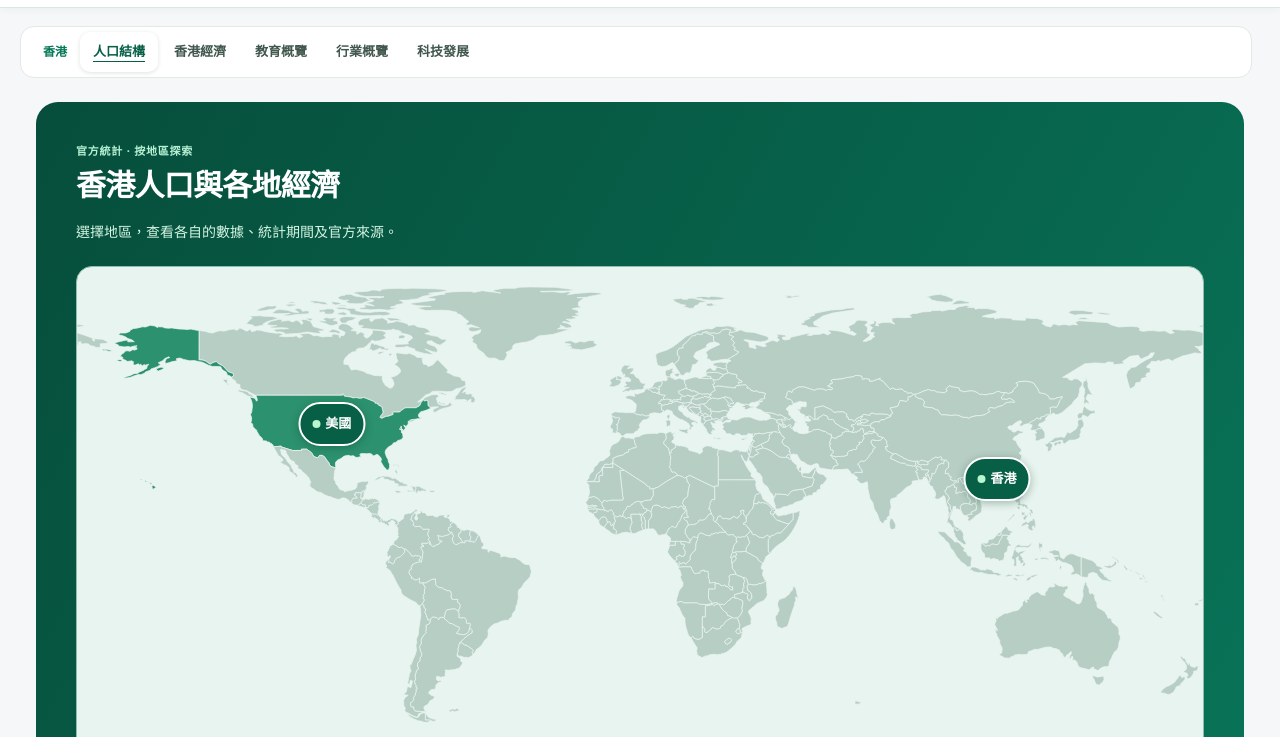
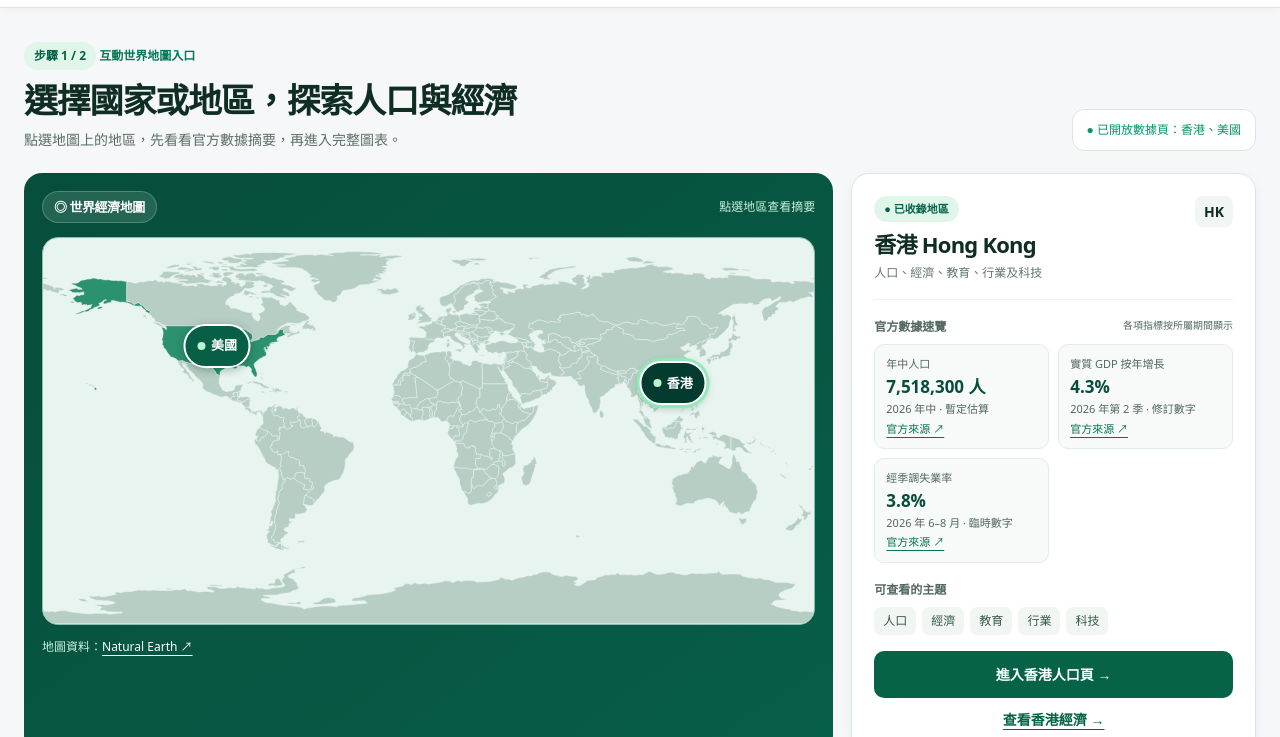
Before and after one commit to lok274/hk-population-viewer, a plain HTML site: page dist/index.html in a window 1280 px wide. Shown: the part 63-800 px from the top of the page. Drawn offline with Linux system fonts and the light colour scheme.

Commit message:
Create map landing page with region previews

```diff
--- a/dist/index.html
+++ b/dist/index.html
@@ -3,24 +3,24 @@
 <head>
   <meta charset="utf-8">
   <meta name="viewport" content="width=device-width, initial-scale=1">
-  <meta name="theme-color" content="#effaf6">
-  <meta name="description" content="用不同圖表看清香港人口與經濟變化。保留數據期間、單位、狀態及官方來源。">
-  <title>香港人口與經濟｜用圖表看清變化</title>
+  <meta name="theme-color" content="#f5f7f9">
+  <meta name="description" content="選擇地區，探索官方人口及經濟數據。">
+  <title>各地人口與經濟｜世界地圖</title>
+  <script>function redirectLegacy(){const h=location.hash;if(['#total','#age','#sex','#residents','#top'].includes(h))location.replace('./hk-population.html'+h);else if(['#economy','#inflation','#unemployment','#earnings','#trade'].includes(h))location.replace('./hk-economy.html'+h)}redirectLegacy();window.addEventListener('hashchange',redirectLegacy);</script>
   <link rel="stylesheet" href="./styles.css?v=20261022-tech-nav">
-  <link rel="stylesheet" href="./dashboard-ui.css">
-  <script>if (['#economy', '#inflation', '#unemployment', '#earnings', '#trade'].includes(location.hash)) location.replace('./hk-economy.html' + location.hash);</script>
-  <script type="module" src="./app.js?v=separate-economies"></script>
   <link rel="stylesheet" href="./site-navigation.css?v=20261127-map">
-  <script defer src="./site-navigation.js?v=20261127-map"></script>
+  <link rel="stylesheet" href="./landing.css?v=20261127">
+  <script defer src="./site-navigation.js?v=20261127-landing"></script>
+  <script type="module" src="./landing.js?v=20261127"></script>
 </head>
-<body class="home-dashboard" data-region="hub">
+<body class="landing-page" data-region="hub">
   <a class="skip-link" href="#main">跳至主要內容</a>
   <header class="global-header">
     <div class="global-header-inner">
       <a class="global-brand" href="./index.html#world-economies"><span class="global-brand-mark" aria-hidden="true">▥</span><span>各地人口與經濟<small>官方統計圖表總覽</small></span></a>
       <nav class="global-regions" aria-label="國家與地區">
         <a href="./index.html#world-economies" aria-current="page">各地總覽</a>
-        <span data-region-links><a href="./index.html#total">香港</a><a href="./us-economy.html">美國</a></span>
+        <span data-region-links><a href="./hk-population.html#total">香港</a><a href="./us-economy.html">美國</a></span>
       </nav>
       <button class="search-trigger" type="button" data-open-search hidden>搜尋<span class="search-label">地區或主題</span></button>
     </div>
@@ -32,45 +32,38 @@
     <p data-search-status role="status"></p>
     <ul data-search-results></ul>
   </dialog>
-  <nav class="hk-module-nav" aria-label="香港主題"><span>香港</span><a href="./index.html#total" aria-current="page">人口結構</a><a href="./hk-economy.html">香港經濟</a><a href="./education.html">教育概覽</a><a href="./industry.html">行業概覽</a><a href="./technology.html">科技發展</a></nav>
-  <main id="main">
-    <section class="economy-directory" id="world-economies" aria-labelledby="world-economies-title">
-      <p class="section-kicker">官方統計 · 按地區探索</p>
-      <h1 id="world-economies-title">香港人口與各地經濟</h1>
-      <p>選擇地區，查看各自的數據、統計期間及官方來源。</p>
-      <div class="world-map" data-world-map hidden></div>
-      <p class="world-map-source">地圖資料：<a href="https://www.naturalearthdata.com/downloads/110m-cultural-vectors/">Natural Earth ↗</a> · 點選已上線的地區，或使用下方地區卡片。</p>
+  <main id="main" tabindex="-1">
+    <section id="world-economies" aria-labelledby="landing-title">
+      <div class="landing-heading">
+        <div><p class="landing-kicker"><span>步驟 1 / 2</span> 互動世界地圖入口</p>
+          <h1 id="landing-title">選擇國家或地區，探索人口與經濟</h1>
+          <p>點選地圖上的地區，先看看官方數據摘要，再進入完整圖表。</p></div>
+        <p class="landing-legend"><span aria-hidden="true">●</span> <span data-region-legend>已開放數據頁：香港、美國</span></p>
+      </div>
+      <div class="landing-layout">
+        <section class="map-stage" aria-labelledby="map-title">
+          <div class="map-toolbar"><h2 id="map-title">◎ 世界經濟地圖</h2><span>點選地區查看摘要</span></div>
+          <p class="map-status" data-map-status>正在載入地圖；你亦可使用下方地區卡片。</p>
+          <div class="world-map" data-world-map hidden></div>
+          <p class="map-credit">地圖資料：<a href="https://www.naturalearthdata.com/downloads/110m-cultural-vectors/">Natural Earth ↗</a></p>
+        </section>
+        <aside class="region-preview" aria-labelledby="preview-title" data-region-preview>
+          <div class="preview-top"><div><p class="preview-badge">● 已收錄地區</p><h2 id="preview-title" aria-live="polite">香港 Hong Kong</h2><p id="preview-description">人口、經濟、教育、行業及科技</p></div><span id="preview-code">HK</span></div>
+          <p class="preview-caption">官方數據速覽 <small>各項指標按所屬期間顯示</small></p>
+          <div class="preview-metrics" id="preview-metrics"><p>正在載入數據…</p></div>
+          <p class="preview-caption">可查看的主題</p><div class="preview-topics" id="preview-topics"></div>
+          <a class="preview-enter" id="preview-enter" href="./hk-population.html#total">進入香港人口頁 →</a>
+          <a class="preview-secondary" id="preview-secondary" href="./hk-economy.html">查看香港經濟 →</a>
+        </aside>
+      </div>
+      <div class="quick-header"><h2>已收錄地區</h2><p>亦可直接進入資料頁</p></div>
       <div class="economy-links" data-region-cards>
-        <a href="./index.html#total"><strong>香港 Hong Kong</strong><span>人口、經濟、教育、行業及科技</span><span aria-hidden="true">查看香港 →</span></a>
-        <a href="./us-economy.html"><strong>美國 United States</strong><span>十個主題的全國經濟數據</span><span aria-hidden="true">查看美國 →</span></a>
+        <a href="./hk-population.html#total"><strong>香港 Hong Kong</strong><span>人口、經濟、教育、行業及科技</span><span>查看香港 →</span></a>
+        <a href="./us-economy.html"><strong>美國 United States</strong><span>十個主題的全國經濟數據</span><span>查看美國 →</span></a>
       </div>
+      <noscript><p>地圖摘要需要 JavaScript；可使用上面的地區卡片進入資料頁。</p></noscript>
     </section>
-    <nav class="page-chapters" aria-label="人口章節"><span>香港人口</span><a href="#total">總人口</a><a href="#age">年齡</a><a href="#sex">性別</a><a href="#residents">居民類別</a></nav>
-    <section class="hero" id="top" aria-labelledby="page-title">
-      <div class="hero-copy"><p class="eyebrow"><span class="live-dot" aria-hidden="true"></span>全港 · 年中人口</p><h2 id="page-title">香港人口結構<br><span>用圖表看清變化</span></h2><p class="hero-intro">從人口規模、年齡和性別認識香港。<br class="desktop-break">每項數字保留年份、單位及官方來源。</p></div>
-      <div class="hero-stat" id="latest-total" aria-live="polite"><p class="hero-stat-label">年中總人口</p><p class="hero-number">載入中…</p></div>
-      <div class="hero-foot"><p id="latest-change">正在整理數據…</p><p>年齡及性別分項截至 2025 年</p></div>
-    </section>
-    <div class="intro-strip"><span class="intro-icon" aria-hidden="true">i</span><p>各圖使用各自有資料的年份。2026 年沒有年齡及性別分項；圖表下方可查看詳細數字、狀態與來源。</p></div>
-    <section class="dashboard-section" id="total" aria-labelledby="total-title">
-      <div class="section-heading"><div><p class="section-kicker">01 / 人口規模</p><h2 id="total-title">年中總人口趨勢 <span class="chart-tag">折線與數值卡</span></h2><p class="section-lead">來源列載的 4 個年份，保留真實時間間距。</p></div><p class="section-note">單位 · 人<br>縱軸未由零開始</p></div>
-      <div class="chart-panel" id="total-chart" aria-live="polite"><p class="loading">載入圖表…</p></div>
-    </section>
-    <section class="dashboard-section" id="age" aria-labelledby="age-title">
-      <div class="section-heading"><div><p class="section-kicker">02 / 年齡組成</p><h2 id="age-title">人口年齡分布 <span class="chart-tag blue">分組直條圖</span></h2><p class="section-lead">比較 2020、2024、2025 年各年齡組別佔比。</p></div><p class="section-note">單位 · 人及 %<br>四組共用 0–50% 刻度</p></div>
-      <div id="age-chart" aria-live="polite"><p class="loading">載入圖表…</p></div>
-    </section>
-    <section class="dashboard-section" id="sex" aria-labelledby="sex-title">
-      <div class="section-heading"><div><p class="section-kicker">03 / 性別組成</p><h2 id="sex-title">人口性別分布 <span class="chart-tag pink">環形圖</span></h2><p class="section-lead">按所選年份查看女性及男性的數量和比例。</p></div><div class="year-control"><label for="sex-year">資料年份</label><select id="sex-year"></select></div></div>
-      <div id="sex-chart" aria-live="polite"><p class="loading">載入圖表…</p></div>
-    </section>
-    <section class="dashboard-section" id="residents" aria-labelledby="residents-title">
-      <div class="section-heading"><div><p class="section-kicker">04 / 居民類別</p><h2 id="residents-title">常住居民與流動居民 <span class="chart-tag">半圓比例圖</span></h2><p class="section-lead">按同年總人口計算，對照兩類居民的結構。</p></div><p class="section-note">單位 · 人及 %<br>2025 · 2026 年中</p></div>
-      <div id="residents-chart" aria-live="polite"><p class="loading">載入圖表…</p></div>
-    </section>
-    <section class="method-note" aria-labelledby="method-title"><span class="method-symbol" aria-hidden="true">▥</span><div><h2 id="method-title">讀圖與數據說明</h2><p>各圖按所列年份及來源顯示，並非即時統計。人口原始單位為千人，圖中換算為人；比例按對應年份總人口計算。不同指標的統計期間、單位及比較基準各自獨立。展開各圖「詳細數據與來源」，可查看每項觀測的資料狀態和官方連結。</p></div></section>
-    <div class="page-end"><span><i class="live-dot" aria-hidden="true"></i> 全香港 · 按來源實際期間顯示</span><a href="#top">回到頁首 ↑</a></div>
   </main>
-  <footer class="site-footer"><div><strong>香港人口與經濟數據概覽</strong><p>以政府統計處來源認識香港的變化。</p></div><a href="https://www.censtatd.gov.hk/" target="_blank" rel="noreferrer">政府統計處 C&SD ↗</a></footer>
+  <footer class="landing-footer">各地人口與經濟 · 按官方來源的實際期間顯示</footer>
 </body>
 </html>
--- /dev/null
+++ b/dist/landing.css
@@ -0,0 +1,46 @@
+.landing-page { background: #f5f7f9; color: #102d24; }
+.landing-page main { max-width: 1280px; padding: 34px 24px 0; }
+.landing-heading { display: flex; justify-content: space-between; align-items: end; gap: 20px; margin-bottom: 22px; }
+.landing-heading h1 { font-size: clamp(24px, 2vw + 14px, 34px); color: #102d24; margin: 0 0 6px; }
+.landing-heading p { margin: 0; color: #5b6e65; }
+.landing-kicker { color: #047857 !important; font-size: 12px; font-weight: 700; margin-bottom: 8px !important; }
+.landing-kicker span, .preview-badge { display: inline-block; border-radius: 999px; background: #e0f6e9; color: #066348; padding: 4px 10px; font-weight: 700; }
+.landing-legend { padding: 10px 14px; border: 1px solid #dce7e1; border-radius: 12px; background: white; white-space: nowrap; font-size: 12px; }
+.landing-legend span { color: #059669; }
+.landing-layout { display: grid; grid-template-columns: minmax(0, 2fr) minmax(290px, 1fr); align-items: stretch; gap: 18px; }
+.map-stage { border-radius: 18px; padding: 18px; background: linear-gradient(145deg,#064e3b,#075e48); color: white; }
+.map-toolbar { display: flex; align-items: center; justify-content: space-between; gap: 8px; }
+.map-toolbar h2 { margin: 0; padding: 6px 11px; border: 1px solid #ffffff35; border-radius: 999px; background: #ffffff1f; color: #fff; font-size: 13px; }
+.map-toolbar span, .map-credit { color: #c8f1dc; font-size: 12px; }
+.map-stage .world-map { margin-top: 14px; }
+.map-credit { margin: 12px 0 0; }
+.map-credit a { color: white; }
+.world-marker.is-selected { background: #033c2e; box-shadow: 0 0 0 3px #93e8b8, 0 2px 8px #003c2b55; }
+.world-region.is-selected .world-land { fill: #075f46; }
+.region-preview { display: flex; flex-direction: column; padding: 22px; border: 1px solid #dce7e1; border-radius: 18px; background: #fff; box-shadow: 0 3px 12px #0f172a0b; }
+.preview-top { display: flex; justify-content: space-between; gap: 10px; border-bottom: 1px solid #edf1ef; padding-bottom: 16px; }
+.preview-badge { margin: 0 0 8px; font-size: 11px; }
+.preview-top h2 { margin: 0; font-size: 22px; line-height: 1.3; }
+.preview-top p:not(.preview-badge) { margin: 4px 0 0; font-size: 12px; color: #63766c; }
+#preview-code { align-self: start; padding: 4px 9px; border-radius: 8px; background: #f1f5f4; font-weight: 700; }
+.preview-caption { display: flex; justify-content: space-between; gap: 8px; margin: 17px 0 8px; color: #53685f; font-size: 12px; font-weight: 700; }
+.preview-caption small { font-weight: 400; }
+.preview-metrics { display: grid; grid-template-columns: repeat(2,minmax(0,1fr)); gap: 9px; }
+.preview-metric { padding: 11px; border: 1px solid #e3ece6; border-radius: 10px; background: #f8faf9; display: flex; flex-direction: column; gap: 3px; }
+.preview-metric span, .preview-metric small, .preview-metric a { color: #53685f; font-size: 11px; line-height: 1.5; }
+.preview-metric strong { color: #064e3b; font-size: 17px; line-height: 1.3; }
+.preview-metric a { color: #087354; }
+.preview-topics { display: flex; flex-wrap: wrap; gap: 6px; margin-bottom: 16px; }
+.preview-topics span { padding: 4px 9px; background: #f1f6f3; border-radius: 7px; color: #36594a; font-size: 12px; }
+.preview-enter { display: block; margin-top: auto; padding: 12px; border-radius: 10px; background: #066348; color: #fff; text-decoration: none; text-align: center; font-weight: 700; }
+.preview-enter:hover { background: #034632; }
+.preview-secondary { display: block; text-align: center; margin-top: 10px; color: #066348; font-weight: 700; }
+.preview-secondary[hidden] { display: none; }
+.quick-header { display:flex; justify-content:space-between; align-items:center; gap:12px; margin:24px 0 10px; }
+.quick-header h2 { margin:0; font-size:16px; }.quick-header p { margin:0; color:#60756b; font-size:12px; }
+.landing-page .economy-links { display:grid; grid-template-columns:repeat(2,minmax(0,1fr)); gap:14px; }
+.landing-page .economy-links a { display:flex; flex-direction:column; gap:5px; padding:18px; background:#fff; border:1px solid #dce7e1; border-radius:12px; text-decoration:none; }
+.landing-page .economy-links strong { font-size:16px; }.landing-page .economy-links span { color:#52685d; font-size:12px; }.landing-page .economy-links span:last-child { color:#067253; font-weight:700; }
+.landing-footer { max-width:1280px; margin:28px auto; padding:0 24px; color:#65776e; font-size:12px; }
+@media (max-width: 850px) { .landing-heading { align-items:start; flex-direction:column; }.landing-layout { grid-template-columns:1fr; }.landing-page main { padding:24px 18px 0; } }
+@media (max-width: 560px) { .landing-page .economy-links { grid-template-columns:1fr; }.map-toolbar span { display:none; }.map-stage { padding:12px; }.preview-metrics { grid-template-columns:repeat(2,minmax(0,1fr)); } }
--- /dev/null
+++ b/dist/landing.js
@@ -0,0 +1,66 @@
+import {records} from './population-data.js';
+import {economy} from './economic-data.js';
+import {getIndicator} from './indicator-data.js';
+import {getTopic} from './us-economy-data.js?v=20261126-stage2';
+
+const preview = document.querySelector('[data-region-preview]');
+const metrics = document.querySelector('#preview-metrics');
+const number = new Intl.NumberFormat('zh-Hant-HK', {maximumFractionDigits: 1});
+const rate = new Intl.NumberFormat('zh-Hant-HK', {minimumFractionDigits: 2, maximumFractionDigits: 2});
+document.querySelector('[data-region-legend]').textContent = '已開放數據頁：' + window.siteRegions.map(region => region.label).join('、');
+function metric(label, value, period, source) {
+  const card = document.createElement('div');
+  card.className = 'preview-metric';
+  const title = document.createElement('span'); title.textContent = label;
+  const amount = document.createElement('strong'); amount.textContent = value;
+  const detail = document.createElement('small'); detail.textContent = period;
+  const link = document.createElement('a'); link.href = source; link.textContent = '官方來源 ↗';
+  card.append(title, amount, detail, link);
+  return card;
+}
+function hkMetrics() {
+  const pop = records.at(-1), gdp = economy.latestQuarter, jobs = getIndicator('unemployment').rolling.at(-1);
+  return [
+    metric('年中人口', new Intl.NumberFormat('zh-Hant-HK').format(pop.total.thousands * 1000) + ' 人', `${pop.year} 年中 · ${pop.total.status}`, pop.total.source.url),
+    metric('實質 GDP 按年增長', number.format(gdp.yearOnYear.percent) + '%', `${gdp.year} 年第 ${gdp.quarter} 季 · ${gdp.yearOnYear.status}`, gdp.yearOnYear.source.url),
+    metric('經季調失業率', number.format(jobs.value) + '%', `${jobs.period.year} 年 ${jobs.period.startMonth}–${jobs.period.endMonth} 月 · ${jobs.status}`, jobs.source.url),
+  ];
+}
+function usMetrics() {
+  const gdp = getTopic('output').series.gdpQuarter, jobs = getTopic('labour').series.unemployment, rates = getTopic('rates').series;
+  const g = gdp.observations.at(-1), j = jobs.observations.at(-1), lo = rates.targetLow.observations.at(-1), hi = rates.targetHigh.observations.at(-1);
+  const statuses = {published:'官方表列', revised:'修訂數字', estimate:'估算', preliminary:'初步數字', advance:'初值', effective:'政策生效'};
+  const month = period => `${period.slice(0,4)} 年 ${Number(period.slice(5))} 月`;
+  return [
+    metric('實質 GDP 按季增長', number.format(g.value) + '%', `${g.period.slice(0,4)} 年第 ${g.period.at(-1)} 季 · 年率化 · ${statuses[g.status] || g.status}`, g.sourceUrl),
+    metric('失業率 U-3', j.value === null ? '—' : number.format(j.value) + '%', `${month(j.period)} · ${j.value === null ? '缺數' : (statuses[j.status] || j.status)}`, j.sourceUrl),
+    metric('聯邦基金目標區間', rate.format(lo.value) + '–' + rate.format(hi.value) + '%', `${lo.period} 生效`, lo.sourceUrl),
+  ];
+}
+function selectRegion(id) {
+  const region = window.siteRegions.find(item => item.id === id);
+  if (!region) return;
+  preview.dataset.selectedRegion = id;
+  document.querySelector('#preview-title').textContent = `${region.label} ${region.english}`;
+  document.querySelector('#preview-description').textContent = region.summary;
+  document.querySelector('#preview-code').textContent = region.id.toUpperCase();
+  const entry = document.querySelector('#preview-enter'); entry.href = region.href; entry.textContent = region.previewButton || `進入${region.label}資料頁 →`;
+  document.querySelector('#preview-secondary').hidden = id !== 'hk';
+  const topics = document.querySelector('#preview-topics');
+  topics.replaceChildren(...(region.previewTopics || []).map(topic => { const chip = document.createElement('span'); chip.textContent = topic; return chip; }));
+  try { metrics.replaceChildren(...(id === 'hk' ? hkMetrics() : id === 'us' ? usMetrics() : [])); }
+  catch { const p = document.createElement('p'); p.textContent = '摘要暫未能載入，可進入資料頁查看。'; metrics.replaceChildren(p); }
+  document.querySelectorAll('[data-map-region]').forEach(link => {
+    const item = window.siteRegions.find(entry => entry.id === link.dataset.mapRegion);
+    link.classList.toggle('is-selected', link.dataset.mapRegion === id);
+    link.setAttribute('aria-label', `選取${item.label}，查看摘要`);
+  });
+}
+selectRegion('hk');
+document.querySelector('[data-world-map]').addEventListener('map-ready', () => selectRegion(preview.dataset.selectedRegion));
+document.querySelector('[data-world-map]').addEventListener('click', event => {
+  const link = event.target.closest('[data-map-region]');
+  if (!link || event.button !== 0 || event.metaKey || event.ctrlKey || event.shiftKey || event.altKey) return;
+  event.preventDefault();
+  selectRegion(link.dataset.mapRegion);
+});
--- a/dist/site-navigation.js
+++ b/dist/site-navigation.js
@@ -1,12 +1,13 @@
 const regions = [
   {
-    id: 'hk', label: '香港', english: 'Hong Kong', summary: '人口、經濟、教育、行業及科技', href: './index.html#total',
+    id: 'hk', label: '香港', english: 'Hong Kong', summary: '人口、經濟、教育、行業及科技', href: './hk-population.html#total',
     map: {longitude: 114.17, latitude: 22.32},
+    previewTopics: ['人口', '經濟', '教育', '行業', '科技'], previewButton: '進入香港人口頁 →',
     topics: [
-      ['人口結構', './index.html#total', '人口 總人口 population'],
-      ['年齡分布', './index.html#age', '年齡'],
-      ['性別分布', './index.html#sex', '性別'],
-      ['居民類別', './index.html#residents', '常住 流動'],
+      ['人口結構', './hk-population.html#total', '人口 總人口 population'],
+      ['年齡分布', './hk-population.html#age', '年齡'],
+      ['性別分布', './hk-population.html#sex', '性別'],
+      ['居民類別', './hk-population.html#residents', '常住 流動'],
       ['香港經濟', './hk-economy.html', '經濟'],
       ['本地生產總值', './hk-economy.html#economy', 'GDP 經濟產出'],
       ['通脹', './hk-economy.html#inflation', '物價 CPI'],
@@ -26,6 +27,7 @@ const regions = [
   {
     id: 'us', label: '美國', english: 'United States', summary: '十個主題的全國經濟數據', href: './us-economy.html',
     map: {longitude: -98.58, latitude: 39.83, shape: 'USA'},
+    previewTopics: ['GDP', '物價', '就業', '消費', '貿易', '利率', '財政'], previewButton: '進入美國經濟頁 →',
     topics: [
       ['美國經濟', './us-economy.html', '經濟'],
       ['經濟產出', './us-economy.html#output', 'GDP 消費 投資 政府 淨出口'],
@@ -42,6 +44,7 @@ const regions = [
   }
 ];
 
+window.siteRegions = regions;
 const regionNav = document.querySelector('[data-region-links]');
 const currentRegion = document.body.dataset.region;
 if (regionNav) {
@@ -92,6 +95,7 @@ if (worldMap) {
             const link = document.createElementNS(svgNs, 'a');
             link.setAttribute('href', region.href);
             link.setAttribute('aria-label', `查看${region.label}`);
+            link.dataset.mapRegion = region.id;
             link.classList.add('world-region');
             shape.removeAttribute('aria-hidden');
             shape.before(link);
@@ -105,12 +109,19 @@ if (worldMap) {
         marker.style.top = `${(90 - region.map.latitude) / 180 * 100}%`;
         marker.textContent = region.label;
         marker.setAttribute('aria-label', `查看${region.label}`);
+        marker.dataset.mapRegion = region.id;
         worldMap.append(marker);
       }
       worldMap.prepend(document.importNode(svg, true));
       worldMap.hidden = false;
+      const mapStatus = document.querySelector('[data-map-status]');
+      if (mapStatus) mapStatus.hidden = true;
+      worldMap.dispatchEvent(new Event('map-ready'));
     })
-    .catch(() => { /* The region cards remain available if the map cannot load. */ });
+    .catch(() => {
+      const mapStatus = document.querySelector('[data-map-status]');
+      if (mapStatus) mapStatus.textContent = '地圖暫時未能載入，請使用下方地區卡片。';
+    });
 }
 
 const dialog = document.querySelector('#site-search');
```
Also changed, not shown: dist/education.html (+3 -3 lines), dist/hk-economy.html (+3 -3 lines), dist/hk-population.html (added, +65 -0 lines), dist/industry.html (+3 -3 lines), dist/technology.html (+3 -3 lines), dist/us-economy.html (+2 -2 lines), 1 other file.
